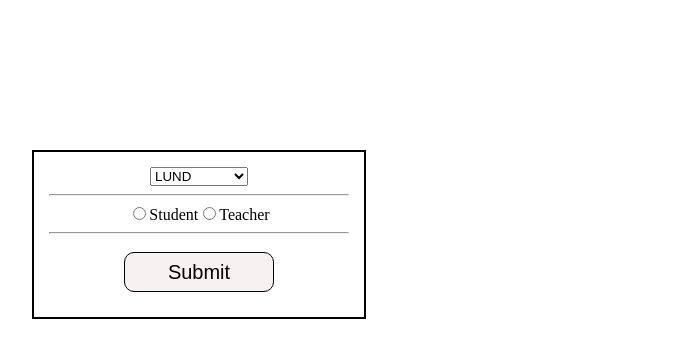
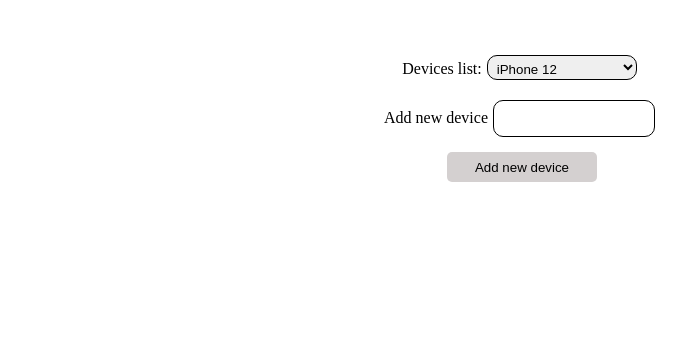
Before and after one commit to his984/tarmeez-react-course, a React (Create React App) app: page / in a window 1280 px wide. Shown: the top 358 px of the page, without its empty margins (118-804 px from the left). Built offline with nearby package versions, Linux system fonts and the light colour scheme.

Commit message:
Using Array As State In The Component

```diff
--- a/src/App.css
+++ b/src/App.css
@@ -2,19 +2,29 @@
 .App {
   text-align: center;
 }
-button {
+div {
+  margin: 50px;
+  height: 200px;
+}
+
+label {
+  display: block;
   margin: 10px;
+}
+
+input,
+select {
   width: 150px;
-  height: 40px;
-  font-size: 20px;
+  height: 25px;
   border-radius: 10px;
   border: solid 1px black;
-  background-color: rgba(241, 235, 235, 0.626);
+  padding: 5px;
+  margin: 5px;
 }
-
-form {
-  border: solid 2px black;
-  width: 300px;
-  margin: 150px;
-  padding: 15px;
+button {
+  height: 30px;
+  width: 150px;
+  border-radius: 5px;
+  background-color: rgb(212, 208, 208);
+  border: none;
 }
--- a/src/App.js
+++ b/src/App.js
@@ -1,6 +1,7 @@
 import { useState } from "react";
 import "./App.css";
 
+// APP
 function App() {
   return (
     <div className="App">
@@ -8,53 +9,52 @@ function App() {
     </div>
   );
 }
-
 export default App;
 
+// My Form
 function MyForm() {
-  const [formInputs, setFormInput] = useState({ city: "", status: "" });
+  const [addNewDevice, setAddNewDevice] = useState("");
+  const [newDevice, setNewDevice] = useState([
+    "iPhone 12",
+    "Samsung Galaxy S21",
+    "Google Pixel 5",
+    "OnePlus 9",
+    "Xiaomi Mi 11",
+  ]);
+  // Function handle adding new device
+  function handleAddNewDevice() {
+    if (addNewDevice.trim() !== "") {
+      setNewDevice([...newDevice, addNewDevice]);
+      setAddNewDevice(""); // Clear input field after adding
+    }
+  }
+  // Devices list
+  const devicesList = newDevice.map((device) => {
+    return (
+      <option key={device} value={device}>
+        {device}
+      </option>
+    );
+  });
+
   return (
-    <form
-      onSubmit={(e) => {
-        e.preventDefault();
-        console.log(formInputs);
-      }}
-    >
-      <select
-        value={formInputs.city}
-        onChange={(e) => {
-          setFormInput({ ...formInputs, city: e.target.value });
-        }}
-      >
-        <option>LUND</option>
-        <option>MALMO</option>
-        <option>DAMASCUS</option>
-      </select>
-      <hr></hr>
-      <div>
+    <div>
+      <label>
+        Devices list:
+        <select>{devicesList}</select>
+      </label>
+
+      <label>
+        Add new device
         <input
-          value="student"
-          type="radio"
-          name="status"
-          checked={formInputs.status === "student"}
+          type="text"
+          value={addNewDevice}
           onChange={(e) => {
-            setFormInput({ ...formInputs, status: e.target.value });
+            return setAddNewDevice(e.target.value);
           }}
         />
-        Student
-        <input
-          value="teacher"
-          type="radio"
-          name="status"
-          checked={formInputs.status === "teacher"}
-          onChange={(e) => {
-            setFormInput({ ...formInputs, status: e.target.value });
-          }}
-        />
-        Teacher
-      </div>
-      <hr></hr>
-      <button type="submit">Submit</button>
-    </form>
+      </label>
+      <button onClick={handleAddNewDevice}>Add new device</button>
+    </div>
   );
 }
```
